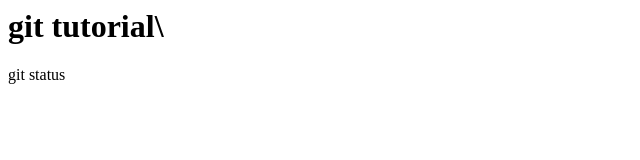
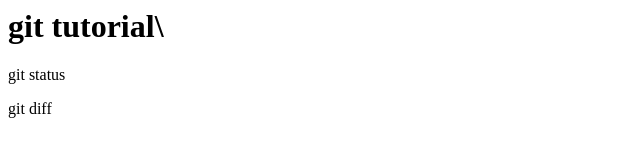
Before and after one commit to akiruno1854/git_tutorial_win, a plain HTML site: page index.html in a window 1280 px wide. Shown: the full height of the page, 0-640 px from the left. Drawn offline with Linux system fonts and the light colour scheme.

Commit message:
commited

```diff
--- a/index.html
+++ b/index.html
@@ -1,2 +1,3 @@
 <h1>git tutorial\</h1>
 <p>git status</p>
+git diff
```
